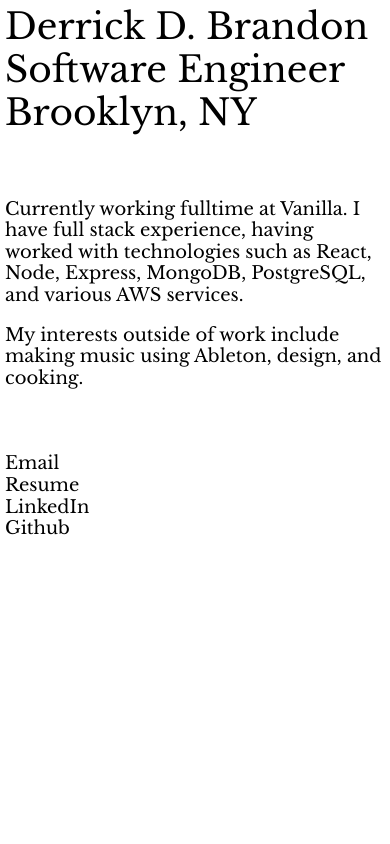
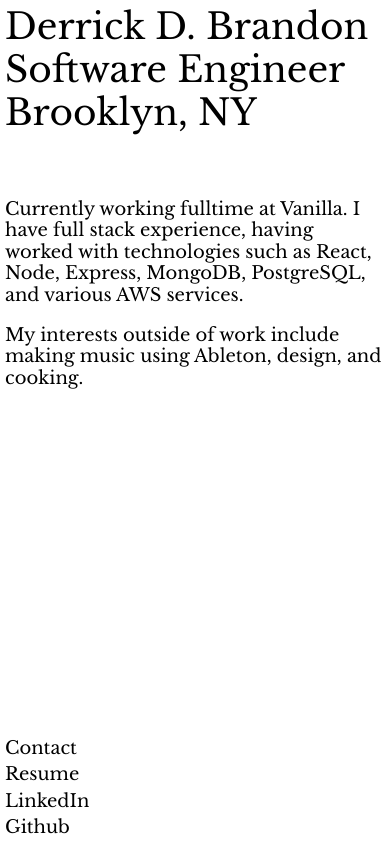
Before and after one commit to derrickdbrandon/ddb, a Next.js app: page / in a window 390 px wide. Built offline with nearby package versions, Linux system fonts and the light colour scheme.

Commit message:
update mobile styling and add meta data

```diff
--- a/pages/index.js
+++ b/pages/index.js
@@ -6,6 +6,8 @@ export default function Home() {
     <div className="container">
       <Head>
         <title>Derrick D. Brandon</title>
+        <meta name="Derrick D. Brandon" content="Derrick D. Brandon" />
+        <meta name="Description" content="Derrick D. Brandon Software Engineer"></meta>
         <link rel="icon" href="/favicon.ico" />
       </Head>
       <div className="main-container">
@@ -27,20 +29,18 @@ export default function Home() {
           </p>
         </div>
         <div className="contact-links">
-          <div>
-            <a className="email" href="mailto: derrickdbrandon@gmail.com">
-              Email
-            </a>
+          <div className="contact">
+            <a href="mailto: derrickdbrandon@gmail.com">Contact</a>
           </div>
-          <div>
+          <div className="resume">
             <Link href="/resume">
               <a>Resume</a>
             </Link>
           </div>
-          <div>
+          <div className="linkedin">
             <a href="https://www.linkedin.com/in/derrickdbrandon/">LinkedIn</a>
           </div>
-          <div>
+          <div className="github">
             <a href="https://github.com/derrickdbrandon">Github</a>
           </div>
         </div>
@@ -61,6 +61,12 @@ export default function Home() {
           font-weight: 570;
           display: block;
         }
+        .contact,
+        .resume,
+        .linkedin,
+        .github {
+          padding-bottom: 5px;
+        }
         @media (max-width: 600px) {
           .main-container {
             font-size: 18px;
@@ -69,6 +75,10 @@ export default function Home() {
           .header-container,
           .about {
             margin-bottom: 4rem;
+          }
+          .contact-links {
+            position: fixed;
+            bottom: 0;
           }
         }
       `}</style>
```
